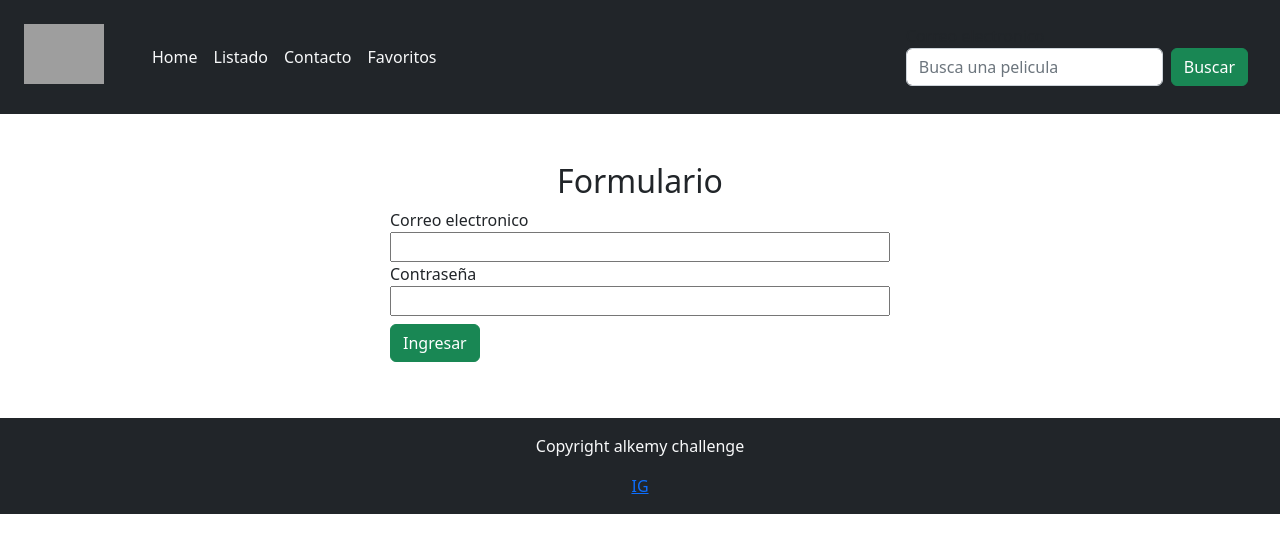
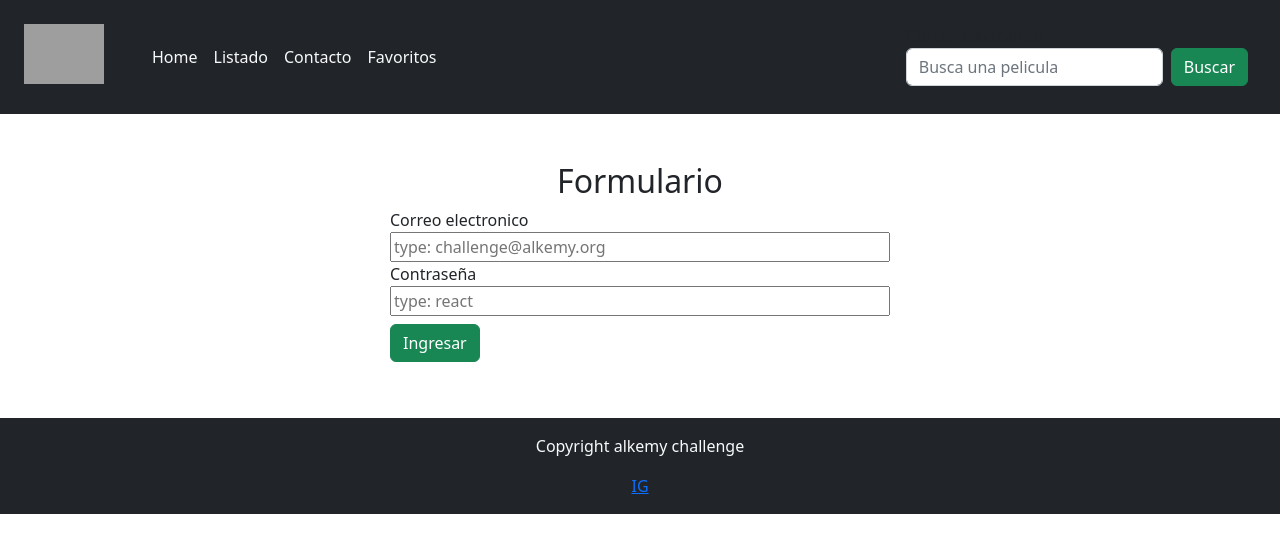
Before and after one commit to lucasacci/ApiRest-Example-React, a React (Vite) app: page / in a window 1280 px wide. Shown: the top 552 px of the page. Built offline with nearby package versions, Linux system fonts and the light colour scheme; grey boxes are pictures that could not be loaded.

Commit message:
app almost ready

```diff
--- a/src/components/Login.jsx
+++ b/src/components/Login.jsx
@@ -73,13 +73,13 @@ function Login(){
             <label>
               <span>Correo electronico</span>
               <br />
-              <input type="email" className="widthInput" name="email"/>
+              <input type="email" className="widthInput" name="email" placeholder="type: challenge@alkemy.org"/>
             </label>
             <br />
             <label>
               <span>Contraseña</span>
               <br />
-              <input type="password" className="widthInput" name="password"/>
+              <input type="password" className="widthInput" name="password" placeholder="type: react"/>
             </label>
             <br />
             <button type="submit" className="my-2 btn btn-success ">Ingresar</button>
```
